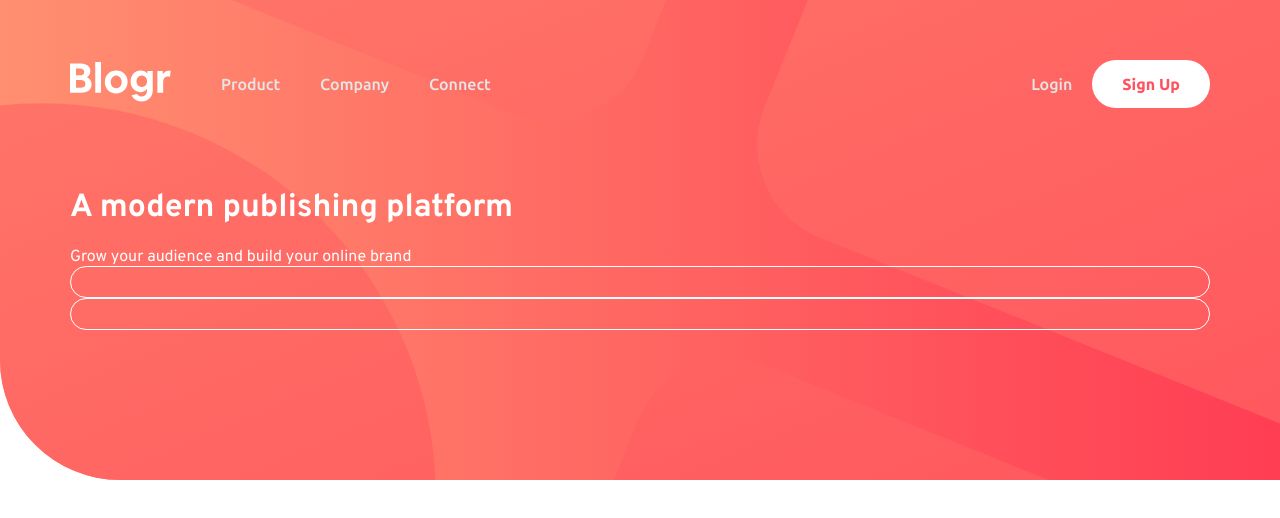
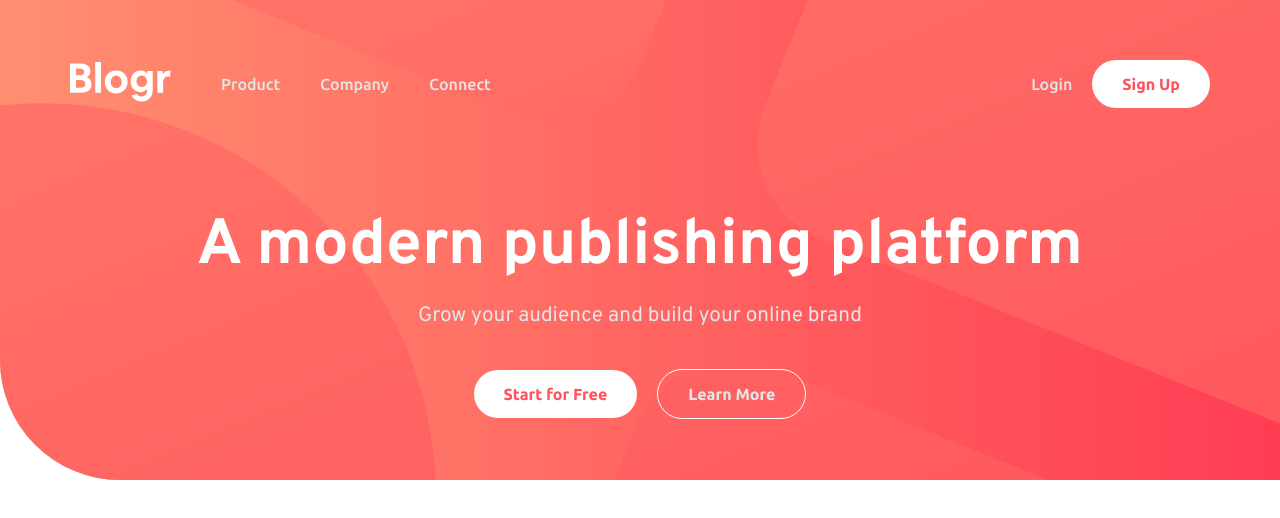
Before and after one commit to kareemayman/blogr-landing-page, a React (Vite) app: page / in a window 1280 px wide. Shown: the top 518 px of the page. Built offline with nearby package versions, Linux system fonts and the light colour scheme; a web font is replaced by a local one.

Commit message:
Finshed Hero Heading & Main Buttons

```diff
--- a/src/Sections/Hero.jsx
+++ b/src/Sections/Hero.jsx
@@ -28,11 +28,11 @@
 
             <main>
                 <div className="container">
-                    <h1>A modern publishing platform</h1>
+                    <h1 >A modern publishing platform</h1>
                     <p>Grow your audience and build your online brand</p>
                     <div className="flex">
-                        <WhiteButton></WhiteButton>
-                        <WhiteButton></WhiteButton>
+                        <WhiteButton link={'start'} white={true}>Start for Free</WhiteButton>
+                        <WhiteButton link={'more'}>Learn More</WhiteButton>
                     </div>
                 </div>
             </main>
--- a/src/css/index.css
+++ b/src/css/index.css
@@ -152,6 +152,10 @@
     cursor: pointer;
 }
 
+.hero header .right .login:hover {
+    color: white;
+}
+
 .white-button {
     color: var(--Light-red--CTA-text);
     border-radius: 30px;
@@ -177,6 +181,30 @@
 .white-button:hover {
     background-color: var(--Very-light-red-CTA-hover-background);
     color: #e6e6e6;
+}
+
+.hero main .container {
+    display: flex;
+    justify-content: center;
+    align-items: center;
+    flex-direction: column;
+}
+
+.hero main h1 {
+    font-size: 4rem;
+    margin-bottom: 20px;
+}
+
+.hero main .container h1 + p {
+    color: #e6e6e6;
+    font-size: 1.3rem;
+    margin-bottom: 40px;
+}
+
+.hero main .container .flex {
+    display: flex;
+    align-items: center;
+    gap: 20px;
 }
 
 /* Media Queries */
```
